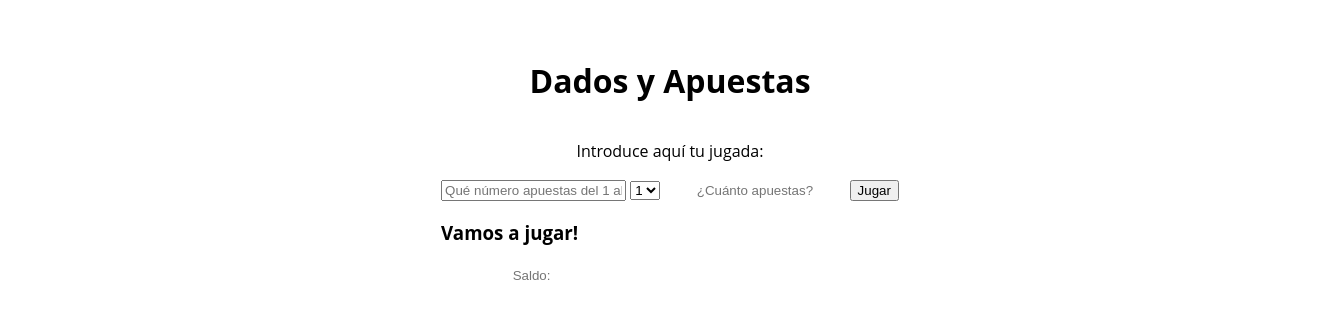
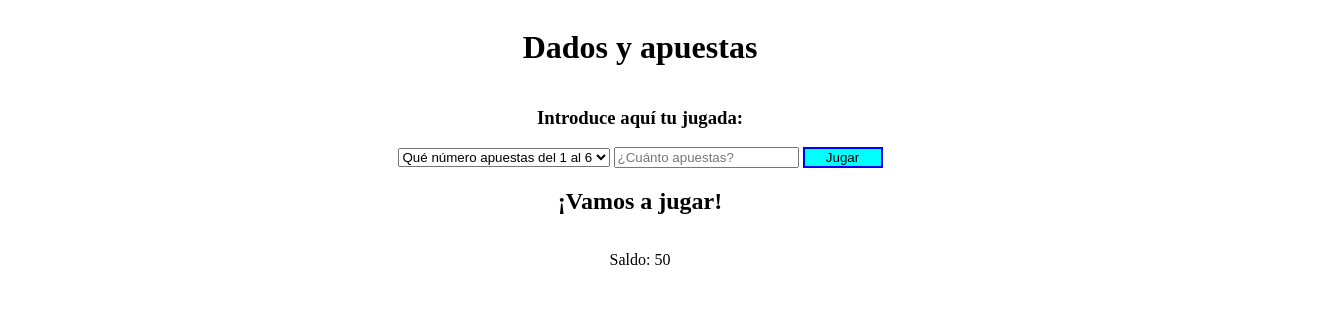
Before and after one commit to Adalab/modulo-2-evaluacion-intermedia-SaraOsacar, a plain HTML site: page index.htm in a window 1280 px wide. Shown: the whole page, 1332 px wide, since content can reach past the window. Drawn offline with Linux system fonts and the light colour scheme; files that its build step writes are made by us from their sources.

Commit message:
add index

```diff
--- /dev/null
+++ b/css/main.css
@@ -0,0 +1,12 @@
+.main {
+    display: flex;
+    flex-direction: column;
+    align-items: center;
+}
+
+.button {
+    background-color: aqua;
+    color: black;
+    border: 2px solid blue;
+    width: 80px;
+}
--- a/index.htm
+++ b/index.htm
@@ -5,17 +5,15 @@
   <meta http-equiv="X-UA-Compatible" content="IE=edge">
   <meta name="viewport" content="width=device-width, initial-scale=1.0">
   <title>Evaluación intermedia</title>
-    <link rel="stylesheet" href="./CSS/main.css">
+  <link rel="stylesheet" href="./css/main.css">
 </head>
 <body>
   <main class="main">
-        <h1 class="title">Dados y Apuestas</h1>
-        <p>Introduce aquí tu jugada:</p>
-        <form class="" action="">
-
-            <label for="number" placeholder="¿Qué número apuestas del 1 al 6">
-                <input class="js_inputNumber" type="text" placeholder="Qué número apuestas del 1 al 6">
-                <select name="" id="">
+   <h1>Dados y apuestas</h1>
+   <h3>Introduce aquí tu jugada:</h3>
+   <div class="container">
+   <select class="">
+    <option value="">Qué número apuestas del 1 al 6</option>
     <option value="1">1</option>
     <option value="2">2</option>
     <option value="3">3</option>
@@ -23,28 +21,13 @@
     <option value="5">5</option>
     <option value="6">6</option>
   </select>
-            </label>
-            <label for="quantity">
-              <input
-                type="text"
-                id="cantidad"
-                name="quantity"
-                class="inputStyle js_quantity"
-                placeholder="¿Cuánto apuestas?"
-              />
-            </label>
-            <label for="button"
-              ><input class="js_button button-style" type="button" value="Jugar"
-            /></label>
-            <label for="saldo">
-                <h3>Vamos a jugar!</h3>
-              <input
-                type="text"
-                id="saldo"
-                name="saldo"
-                class="inputStyle js_result" placeholder="Saldo:"/>
-            </label>
-          </form>
-    <script src="./JS/main.js"></script>
+  <input class="js_quantity" type="number" placeholder="¿Cuánto apuestas?">
+  <button class="button js_button">Jugar</button>
+  </div>
+  <h2>¡Vamos a jugar!</h2>
+  <p>Saldo: 50</p>
+  </main>
+
+  <script src="./js/main.js"></script>
 </body>
 </html>
--- /dev/null
+++ b/js/main.js
@@ -0,0 +1,11 @@
+'use strict';
+
+const button = document.querySelector('.js_button');
+const quantity = document.querySelector('.js_quantity');
+
+
+
+
+
+
+button.addEventListener('click', handleClickButton);
--- a/main.css
+++ /dev/null
@@ -1,20 +0,0 @@
-.main {
-    padding: 30px 30px;
-    font-family: "Open Sans";
-    color: black;
-    display: flex;
-    flex-direction: column;
-    width: 100%;
-    justify-content: center;
-    align-items: center;
-  }
-
-  .button.style{
-      background-color: aqua;
-      color: white;
-  }
-  .inputStyle {
-
-      text-align: center;
-      border: none;
-  }
```
Also changed, not shown: main.js (deleted, +0 -21 lines). Lines whose indentation alone changed are shown as unchanged.
